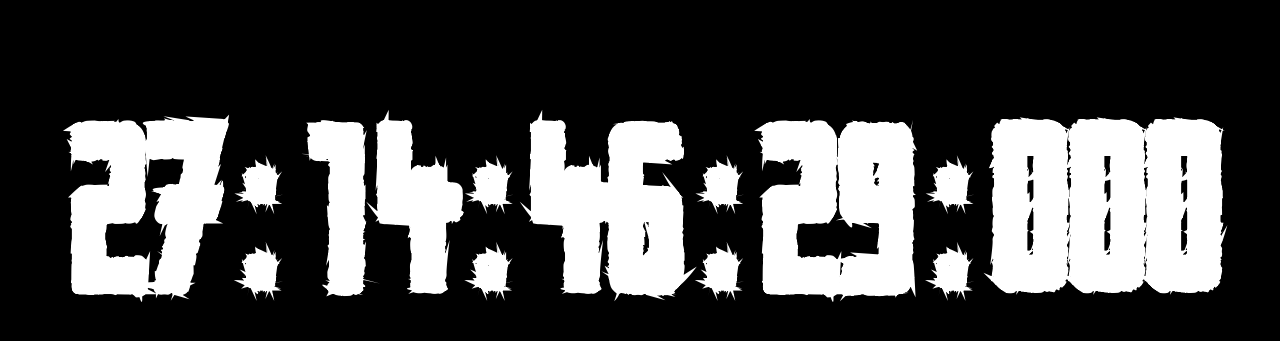
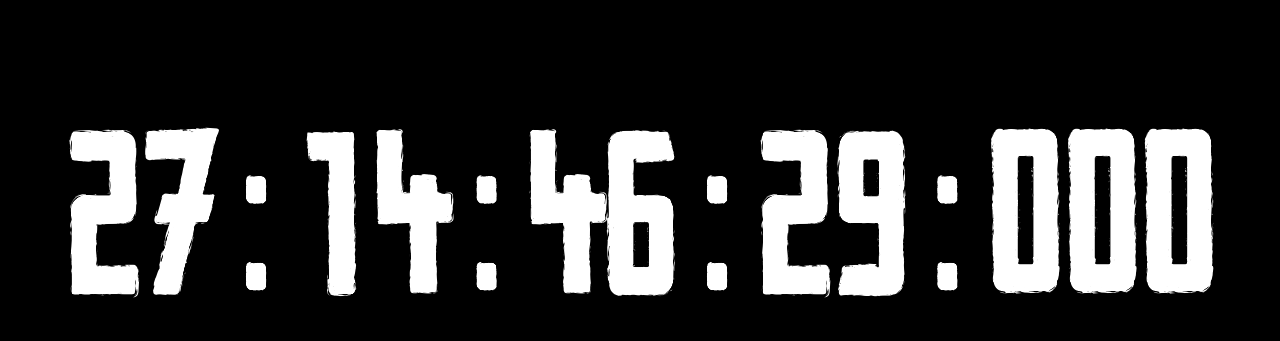
Before and after one commit to ranisalt/aindahatempo, a plain HTML site: page index.html in a window 1280 px wide. Shown: the part 381-722 px from the top of the page. Drawn offline with nearby package versions, Linux system fonts and the light colour scheme.

Commit message:
Fix font weight

```diff
--- a/index.css
+++ b/index.css
@@ -23,5 +23,5 @@ html, body {
 }
 
 .title { font-size: 12vw; text-transform: uppercase; }
-.countdown { font-size: 18vw; font-weight: 700; }
+.countdown { font-size: 18vw; }
 .countdown > span { display: inline-block; text-align: center; width: 6vw; }
```
